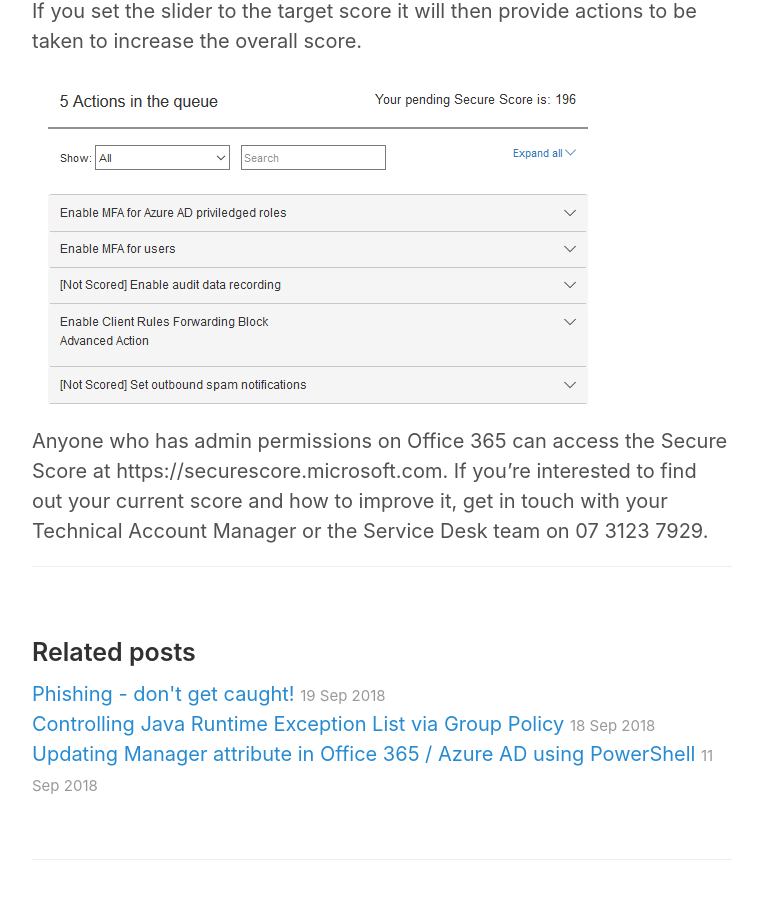
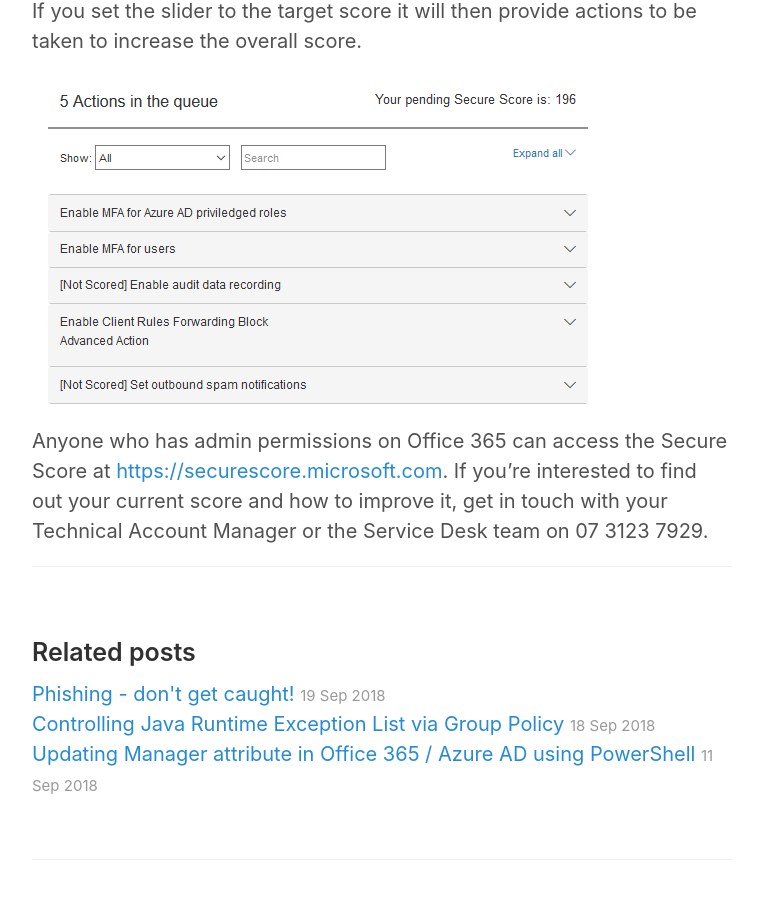
Before and after one commit to teejayen/teejayen.github.io, a Jekyll site: the page built from _posts/2018-09-25-whats-your-secure-score.md, in a window 1280 px wide and 900 px high, scrolled down 1683 px. Shown: the whole window, without its empty margins (258-1015 px from the left). Built offline with Jekyll 4.4.1, drawn with Linux system fonts in a browser that asks for light colours; some of the changed lines change nothing that is shown.

Commit message:
fixed link

```diff
--- a/_posts/2018-09-25-whats-your-secure-score.md
+++ b/_posts/2018-09-25-whats-your-secure-score.md
@@ -15,4 +15,4 @@
 
 ![Actions](/assets/images/whats-your-secure-score/actions.png)
 
-Anyone who has admin permissions on Office 365 can access the Secure Score at https://securescore.microsoft.com. If you're interested to find out your current score and how to improve it, get in touch with your Technical Account Manager or the Service Desk team on 07 3123 7929.
+Anyone who has admin permissions on Office 365 can access the Secure Score at [https://securescore.microsoft.com](https://securescore.microsoft.com). If you're interested to find out your current score and how to improve it, get in touch with your Technical Account Manager or the Service Desk team on 07 3123 7929.
```
